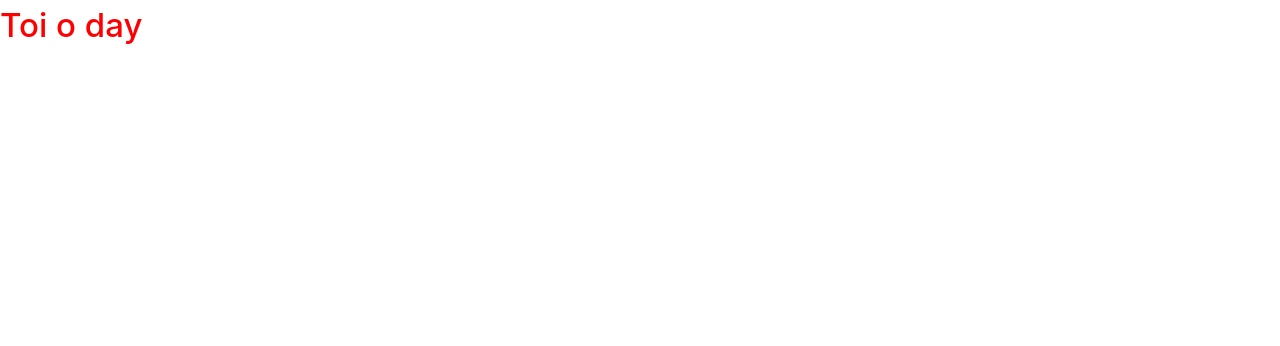
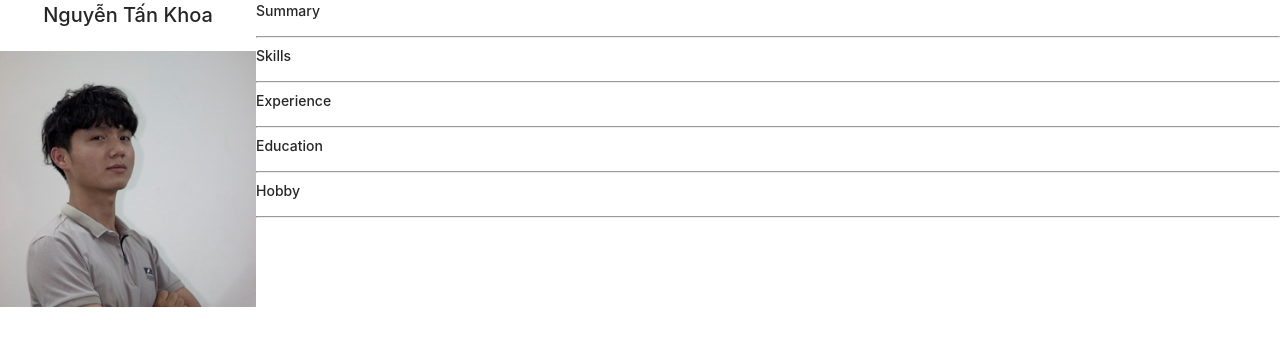
Before and after one commit to ngtankhoa/next-cv, a Next.js app: page / in a window 1280 px wide. Shown: the top 346 px of the page. Built offline with nearby package versions, Linux system fonts and the light colour scheme.

Commit message:
add a lot of containers

```diff
--- /dev/null
+++ b/components/index.ts
@@ -0,0 +1 @@
+export * from 'components/title-session/title-session';
--- /dev/null
+++ b/components/title-session/title-session.styled.tsx
@@ -0,0 +1,7 @@
+import styled from 'styled-components';
+
+const Title = styled.p`
+    font-weight: 500;
+    font-size: 15;
+`;
+export { Title };
--- /dev/null
+++ b/components/title-session/title-session.tsx
@@ -0,0 +1,13 @@
+import { Title } from './title-session.styled';
+
+type props = {
+    children: React.ReactChild;
+};
+export function TitleSession({ children }: props) {
+    return (
+        <div>
+            <Title>{children}</Title>
+            <hr />
+        </div>
+    );
+}
--- /dev/null
+++ b/containers/education/education.tsx
@@ -0,0 +1,5 @@
+import { TitleSession } from 'components';
+
+export function Education() {
+    return <TitleSession>Education</TitleSession>;
+}
--- /dev/null
+++ b/containers/experience/experience.tsx
@@ -0,0 +1,5 @@
+import { TitleSession } from 'components';
+
+export function Experience() {
+    return <TitleSession>Experience</TitleSession>;
+}
--- /dev/null
+++ b/containers/hobby/hobby.tsx
@@ -0,0 +1,5 @@
+import { TitleSession } from 'components';
+
+export function Hobby() {
+    return <TitleSession>Hobby</TitleSession>;
+}
--- /dev/null
+++ b/containers/index.ts
@@ -0,0 +1,5 @@
+export * from 'containers/education/education';
+export * from 'containers/experience/experience';
+export * from 'containers/hobby/hobby';
+export * from 'containers/skills/skills';
+export * from 'containers/summary/summary';
--- /dev/null
+++ b/containers/skills/skills.tsx
@@ -0,0 +1,5 @@
+import { TitleSession } from 'components';
+
+export function Skills() {
+    return <TitleSession>Skills</TitleSession>;
+}
--- /dev/null
+++ b/containers/summary/summary.tsx
@@ -0,0 +1,9 @@
+import { TitleSession } from 'components';
+
+export function Summary() {
+    return (
+        <div>
+            <TitleSession>Summary</TitleSession>
+        </div>
+    );
+}
--- a/pages/index.tsx
+++ b/pages/index.tsx
@@ -1,10 +1,13 @@
 import Head from 'next/head';
 import styled from 'styled-components';
+import Image from 'next/image';
+import avatar from 'public/ava.jpeg';
+import { Summary, Hobby, Skills, Education, Experience } from 'containers';
 
-const Title = styled.p`
-    font-size: 33px;
+const Name = styled.p`
+    font-size: 20px;
     font-weight: 500;
-    color: red;
+    text-align: center;
 `;
 
 export default function Home() {
@@ -18,8 +21,24 @@ export default function Home() {
                 />
                 <link rel='icon' href='/favicon.ico' />
             </Head>
-            <div style={{ minHeight: '100vh' }}>
-                <Title>Toi o day</Title>
+            <div
+                style={{
+                    minHeight: '100vh',
+                    display: 'flex',
+                    flexWrap: 'wrap',
+                }}
+            >
+                <div style={{ flexGrow: 0, flexShrink: 0, flexBasis: '20%' }}>
+                    <Name>Nguyễn Tấn Khoa</Name>
+                    <Image src={avatar} alt='Picture of me.' />
+                </div>
+                <div style={{ flexGrow: 0, flexShrink: 0, flexBasis: '80%' }}>
+                    <Summary />
+                    <Skills />
+                    <Experience />
+                    <Education />
+                    <Hobby />
+                </div>
             </div>
         </div>
     );
```
Also changed, not shown: public/ava.jpeg (added).
